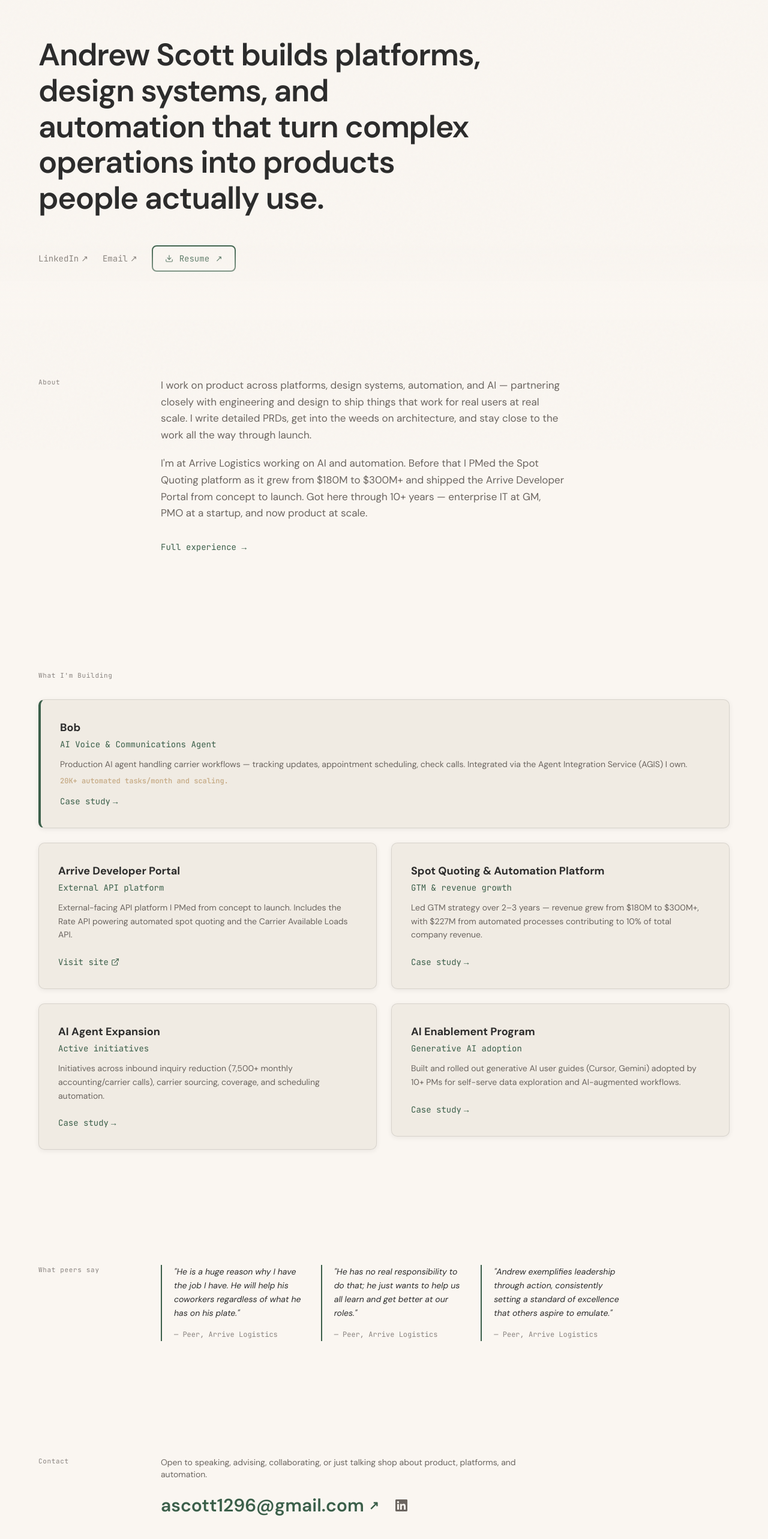
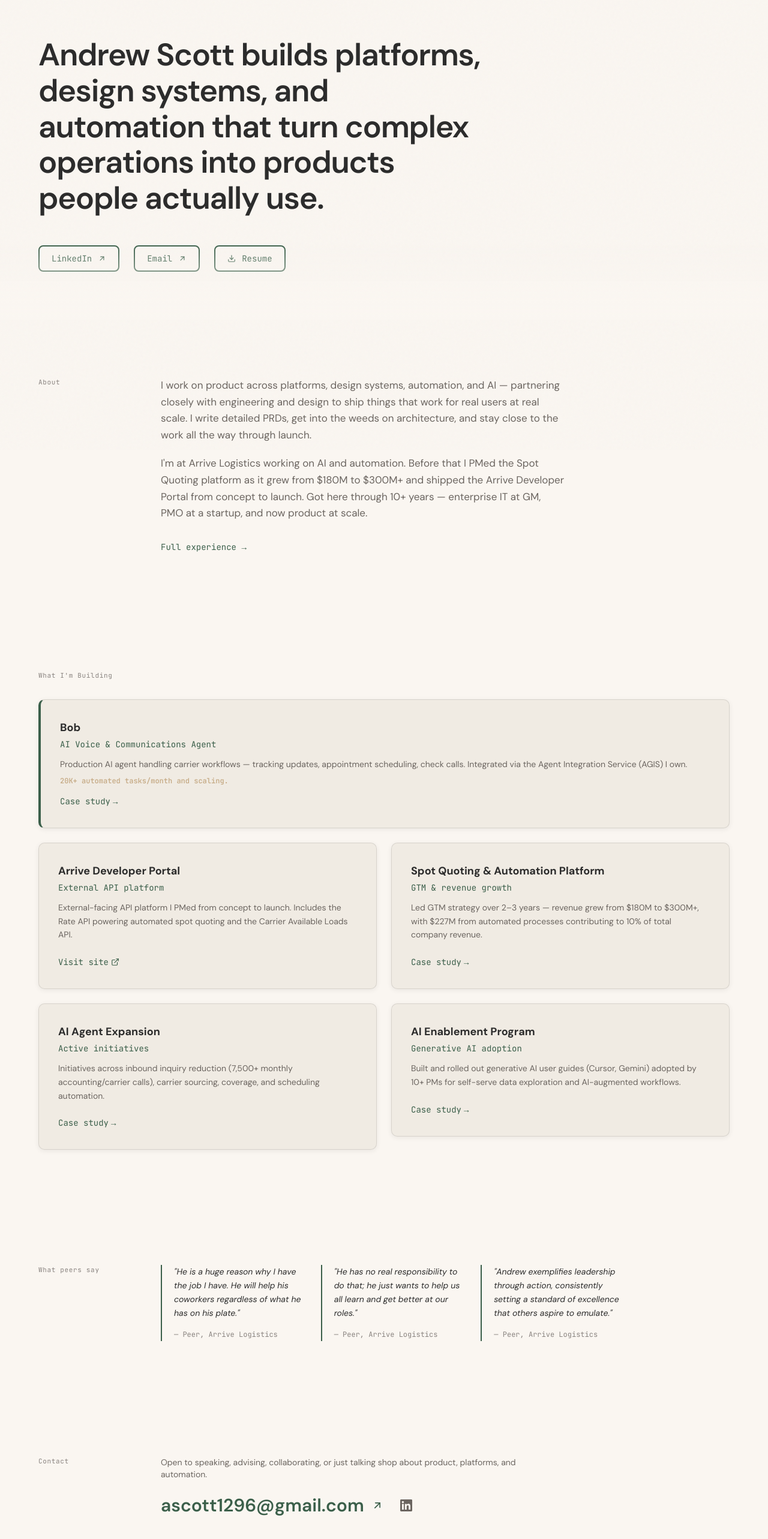
Before and after one commit to andrewscott05/career-portfolio, a React (Vite) app: page / in a window 1280 px wide. Shown: the part 50-2616 px from the top of the page at 60% size. Built offline with nearby package versions, Linux system fonts and the light colour scheme.

Commit message:
Match LinkedIn/Email button style to Resume
- All three CTAs in hero now share the same bordered button style
- Replace Unicode ↗ with a proper SVG external-link icon
- Apply the same SVG icon to the Contact email link

Co-Authored-By: Claude Sonnet 4.6 <noreply@anthropic.com>

```diff
--- a/src/components/Contact.tsx
+++ b/src/components/Contact.tsx
@@ -23,9 +23,13 @@ export function Contact() {
                 href="mailto:ascott1296@gmail.com"
                 target="_blank"
                 rel="noopener noreferrer"
-                className="link-underline text-2xl sm:text-3xl font-semibold text-[var(--color-primary)] hover:text-[var(--color-primary-hover)] transition-colors inline-flex items-center gap-2"
+                className="link-underline text-2xl sm:text-3xl font-semibold text-[var(--color-primary)] hover:text-[var(--color-primary-hover)] transition-colors inline-flex items-center gap-3"
               >
-                ascott1296@gmail.com <span aria-hidden className="text-xl">↗</span>
+                ascott1296@gmail.com
+                <svg width="20" height="20" viewBox="0 0 24 24" fill="none" stroke="currentColor" strokeWidth="2" strokeLinecap="round" strokeLinejoin="round" aria-hidden>
+                  <path d="M7 17L17 7" />
+                  <polyline points="8 7 17 7 17 16" />
+                </svg>
               </a>
               <a
                 href="https://linkedin.com/in/andrew-john-scott"
--- a/src/components/Hero.tsx
+++ b/src/components/Hero.tsx
@@ -11,6 +11,13 @@ const DownloadIcon = () => (
     <path d="M21 15v4a2 2 0 0 1-2 2H5a2 2 0 0 1-2-2v-4" />
     <polyline points="7 10 12 15 17 10" />
     <line x1="12" y1="15" x2="12" y2="3" />
+  </svg>
+)
+
+const ExternalIcon = () => (
+  <svg width="14" height="14" viewBox="0 0 24 24" fill="none" stroke="currentColor" strokeWidth="2" strokeLinecap="round" strokeLinejoin="round" aria-hidden>
+    <path d="M7 17L17 7" />
+    <polyline points="8 7 17 7 17 16" />
   </svg>
 )
 
@@ -46,17 +53,19 @@ export function Hero() {
               href={LINK.linkedin}
               target="_blank"
               rel="noopener noreferrer"
-              className="link-underline font-mono text-sm text-[var(--color-text-secondary)] hover:text-[var(--color-text)] transition-colors inline-flex items-center gap-1"
+              className="font-mono text-sm inline-flex items-center gap-2.5 px-5 py-2.5 border-2 border-[var(--color-primary)] text-[var(--color-primary)] hover:bg-[var(--color-primary)] hover:text-[var(--color-bg)] transition-all duration-200 rounded-lg"
             >
-              LinkedIn <span aria-hidden>↗</span>
+              LinkedIn
+              <ExternalIcon />
             </a>
             <a
               href={LINK.email}
               target="_blank"
               rel="noopener noreferrer"
-              className="link-underline font-mono text-sm text-[var(--color-text-secondary)] hover:text-[var(--color-text)] transition-colors inline-flex items-center gap-1"
+              className="font-mono text-sm inline-flex items-center gap-2.5 px-5 py-2.5 border-2 border-[var(--color-primary)] text-[var(--color-primary)] hover:bg-[var(--color-primary)] hover:text-[var(--color-bg)] transition-all duration-200 rounded-lg"
             >
-              Email <span aria-hidden>↗</span>
+              Email
+              <ExternalIcon />
             </a>
             <a
               href={LINK.resume}
@@ -65,7 +74,7 @@ export function Hero() {
               className="font-mono text-sm inline-flex items-center gap-2.5 px-5 py-2.5 border-2 border-[var(--color-primary)] text-[var(--color-primary)] hover:bg-[var(--color-primary)] hover:text-[var(--color-bg)] transition-all duration-200 rounded-lg"
             >
               <DownloadIcon />
-              Resume <span aria-hidden>↗</span>
+              Resume
             </a>
           </motion.nav>
         </div>
```
